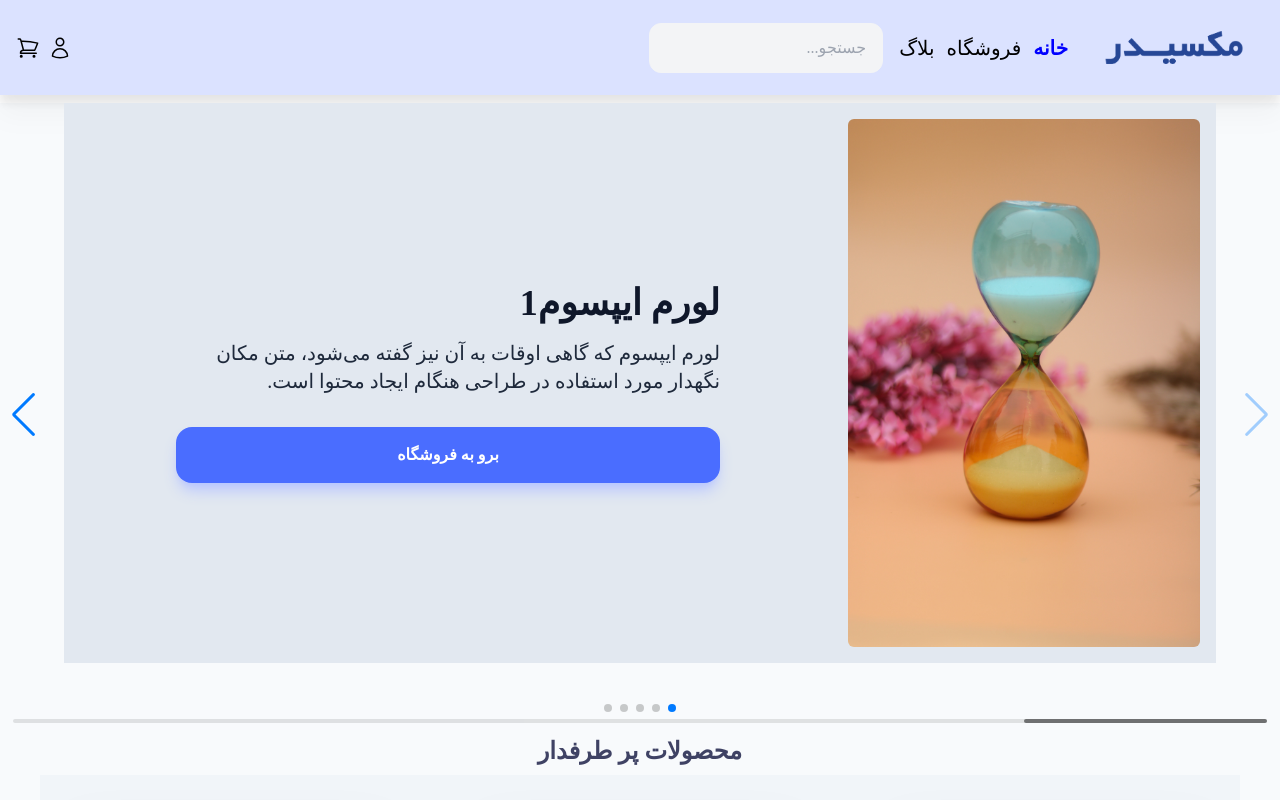
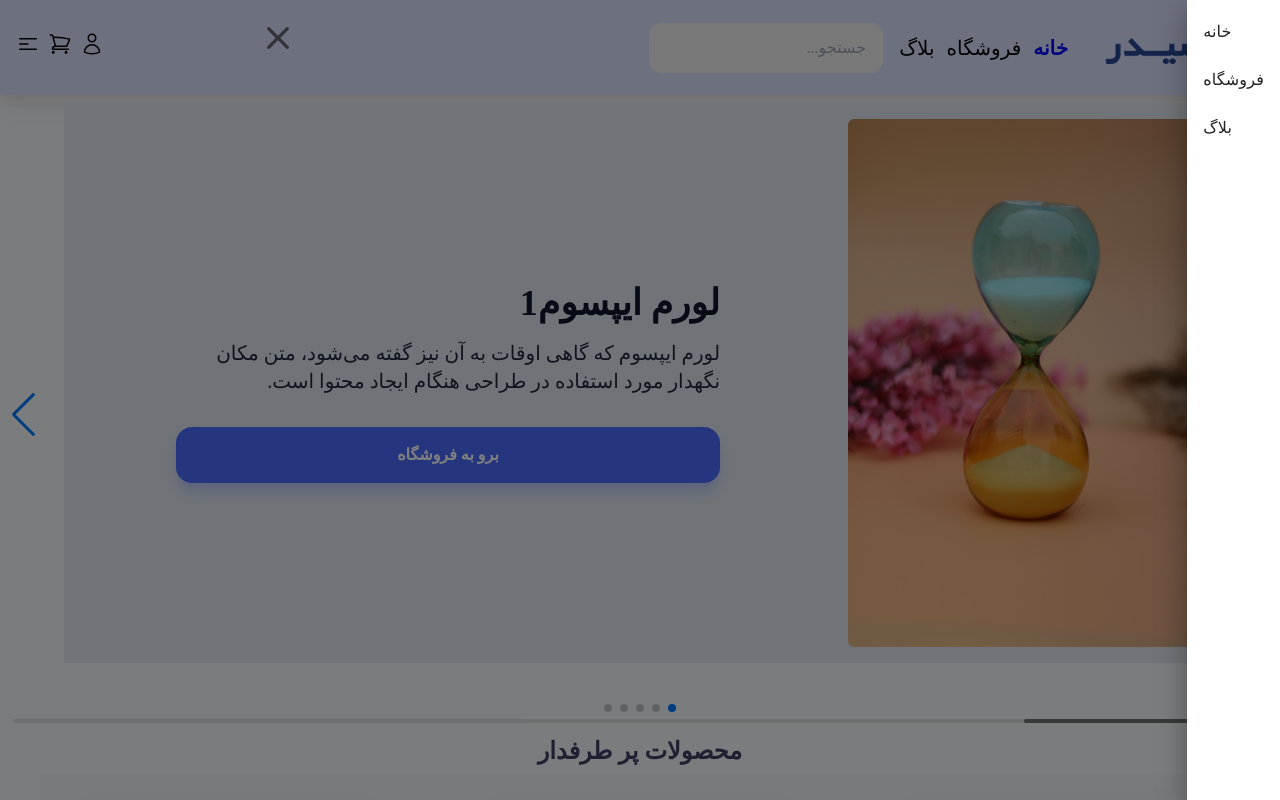
Before and after one commit to alisalehinia/maxeeder, a Next.js app: page / in a window 1280 px wide. Shown: the top 800 px of the page. Built offline with nearby package versions, Linux system fonts and the light colour scheme.

Commit message:
add drawer

```diff
--- /dev/null
+++ b/components/Drawer.js
@@ -0,0 +1,49 @@
+import { CloseRounded } from "@mui/icons-material";
+import { Box, Button, Divider, Drawer, IconButton, List, ListItemButton, ListItemText, MenuItem, Select, Typography, styled, useTheme } from "@mui/material";
+import { useUIContext } from "../context/uiContext";
+
+
+export const DrawerCloseButton = styled(IconButton)(() => ({
+    position: "absolute",
+    top: 10,
+    left: "250px",
+    zIndex: 1999
+}));
+
+export const MiddleDivider = styled((props) => (
+    <Divider variant="middle" {...props} />
+))``; // => can add css between backticks
+export default function AppDrawer() {
+
+    const { drawerOpen, setDrawerOpen } = useUIContext();
+
+    return (
+        <>
+            {drawerOpen
+                && <DrawerCloseButton
+                    onClick={() => setDrawerOpen(false)} >
+                    <CloseRounded sx={{ fontSize: "2.5rem" }} />
+                </DrawerCloseButton>}
+            <Drawer open={drawerOpen} anchor="right">
+                <List>
+                    <ListItemButton>
+                        <ListItemText>
+                            خانه
+                        </ListItemText>
+                    </ListItemButton>
+                    <ListItemButton>
+                        <ListItemText>
+                            فروشگاه
+                        </ListItemText>
+                    </ListItemButton>
+                    <ListItemButton>
+                        <ListItemText>
+                            بلاگ
+                        </ListItemText>
+                    </ListItemButton>
+                </List>
+            </Drawer>
+        </>
+
+    )
+}
--- a/components/Header.js
+++ b/components/Header.js
@@ -3,11 +3,16 @@ import React from 'react'
 import logo from "../public/logo.png"
 import Link from 'next/link'
 import { useRouter } from 'next/router';
-import { ShoppingCartIcon, UserIcon } from "@heroicons/react/24/outline"
+import { Bars3CenterLeftIcon, ShoppingCartIcon, UserIcon } from "@heroicons/react/24/outline"
 import { motion } from 'framer-motion';
 import { navVariants } from '../utils/motion';
+import AppDrawer from "../components/Drawer"
+import { useUIContext } from '../context/uiContext.js';
 
 const Header = () => {
+
+    const { setDrawerOpen } = useUIContext();
+
     const activeStyle = {
         fontWeight: 'bold',
         color: 'blue',
@@ -50,6 +55,11 @@ const Header = () => {
                 <div>
                     <ShoppingCartIcon className='w-6 h-6' />
                 </div>
+                <div>
+                    <button onClick={() => setDrawerOpen(true)}>
+                        <Bars3CenterLeftIcon className="w-6 h-6" />
+                    </button>
+                </div>
             </div>
         </motion.div>
     )
--- /dev/null
+++ b/context/uiContext.js
@@ -0,0 +1,18 @@
+import { createContext, useContext, useState } from "react";
+
+
+export const UIContext = createContext();
+export const useUIContext = () => useContext(UIContext);
+
+export const UIProvider = ({ children }) => {
+
+    const [drawerOpen, setDrawerOpen] = useState(true);
+
+    const value = {
+        drawerOpen, setDrawerOpen,
+    }
+
+    return <UIContext.Provider value={value}>
+        {children}
+    </UIContext.Provider>
+}
--- a/package.json
+++ b/package.json
@@ -9,12 +9,18 @@
     "lint": "next lint"
   },
   "dependencies": {
+    "@emotion/react": "^11.11.1",
+    "@emotion/styled": "^11.11.0",
     "@heroicons/react": "^2.0.18",
+    "@mui/icons-material": "^5.14.0",
+    "@mui/material": "^5.14.0",
+    "@mui/styled-engine-sc": "^5.12.0",
     "framer-motion": "^10.12.20",
     "next": "13.1.5",
     "react": "18.2.0",
     "react-dom": "18.2.0",
     "react-intersection-observer": "^9.5.2",
+    "styled-components": "^5.3.11",
     "swiper": "^10.0.4"
   },
   "devDependencies": {
--- a/pages/_app.js
+++ b/pages/_app.js
@@ -1,12 +1,17 @@
+import AppDrawer from '../components/Drawer'
+import { UIProvider } from '../context/uiContext'
 import '../styles/globals.css'
 import Layout from './layout'
 
 function MyApp({ Component, pageProps }) {
 
 
-  return <Layout>
-    <Component {...pageProps} />
-  </Layout>
+  return <UIProvider>
+    <Layout>
+      <AppDrawer />
+      <Component {...pageProps} />
+    </Layout>
+  </UIProvider>
 }
 
 export default MyApp
```
Also changed, not shown: 1 other file (tests, documents, lock files or other folders).
